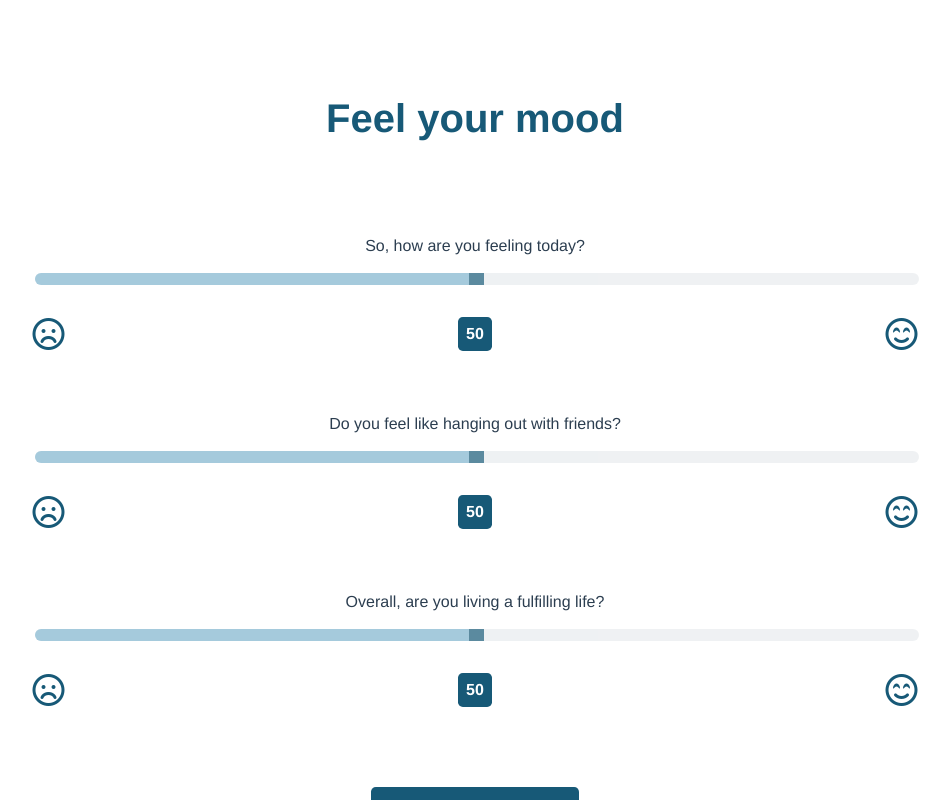
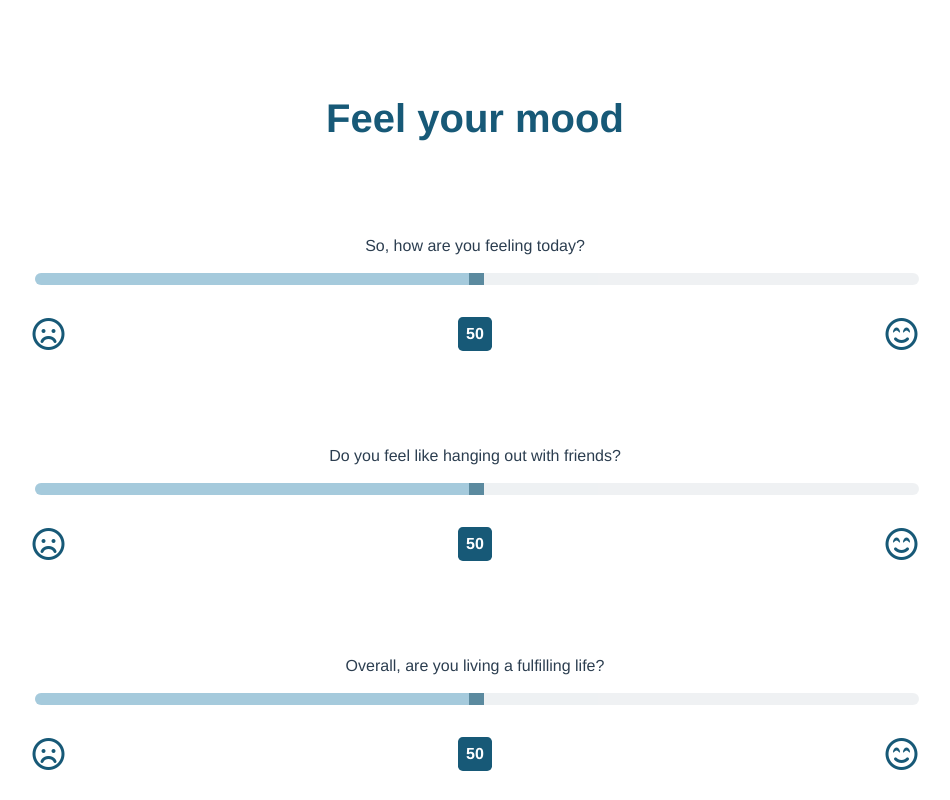
Before and after one commit to PauGarciaMartinez/feel-your-mood, a Vue app: page / in a window 1280 px wide. Shown: the top 800 px of the page, without its empty margins (165-1115 px from the left). Built offline with nearby package versions, Linux system fonts and the light colour scheme.

Commit message:
Improve form code

```diff
--- a/src/components/SliderForm.vue
+++ b/src/components/SliderForm.vue
@@ -1,17 +1,9 @@
 <!-- TEMPLATE -->
 <template>
 
-  <form class="sliders-wrapper">
-    <RangeSlider @updateValue="value1 = $event">
-      <p>{{ q1 }}</p>
-    </RangeSlider>
-
-    <RangeSlider @updateValue="value2 = $event">
-      <p>{{ q2 }}</p>
-    </RangeSlider>
-
-    <RangeSlider @updateValue="value3 = $event">
-      <p>{{ q3 }}</p>
+  <form class="sliders-wrapper" v-for="q in qs">
+    <RangeSlider @updateValue="q.value = $event">
+      <p>{{ q.question }}</p>
     </RangeSlider>
   </form>
 
--- a/src/scripts/sliderForm.js
+++ b/src/scripts/sliderForm.js
@@ -5,13 +5,11 @@ export default {
   emits: ['totalValue', 'result'],
   data() {
     return {
-      q1: 'So, how are you feeling today?',
-      q2: 'Do you feel like hanging out with friends?',
-      q3: 'Overall, are you living a fulfilling life?',
-
-      value1: 50,
-      value2: 50,
-      value3: 50,
+      qs: [
+        { question: 'So, how are you feeling today?', value: 50 },
+        { question: 'Do you feel like hanging out with friends?', value: 50 },
+        { question: 'Overall, are you living a fulfilling life?', value: 50 }
+      ],
 
       result: '',
       responseAvailable: false,
```
